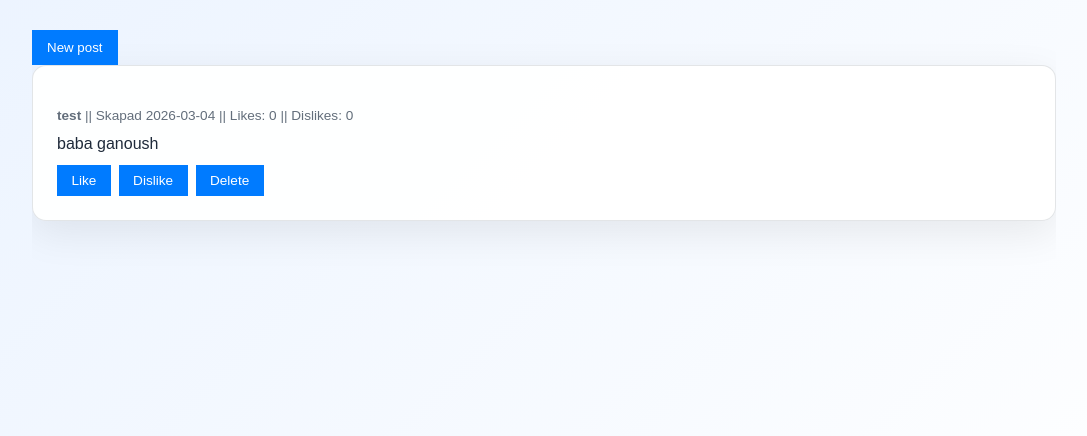
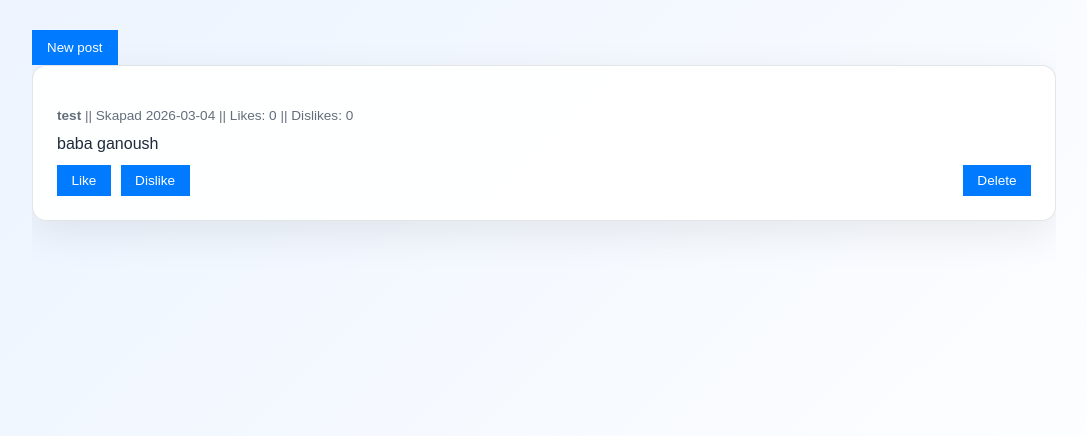
Before and after one commit to Carlchr/BetygshojandeProjekt, a Flask app: page /forum/topic/1 in a window 1280 px wide. Shown: the part 229-665 px from the top of the page, without its empty margins (96-1183 px from the left). Run offline with Flask 3, Linux system fonts and the light colour scheme; a user stored in the database is signed in; data comes from the database, SQL or seed files in the repository; some libraries are stand-ins or nearby versions.

Commit message:
123456789

```diff
--- a/app.py
+++ b/app.py
@@ -3,7 +3,6 @@ import os
 from unittest import result
 from flask import Flask, render_template, request, session, flash, redirect, url_for, jsonify
 import mysql.connector
-from mysql.connector import Error
 from werkzeug.security import generate_password_hash, check_password_hash
 from flask_socketio import SocketIO
 from safety import limiter
@@ -52,7 +51,7 @@ def get_db_connection():
     try:
         connection = mysql.connector.connect(**DB_CONFIG)
         return connection
-    except Error as e:
+    except Exception as e:
         print(f"Fel vid anslutning till MySQL: {e}")
         return None
 
@@ -120,7 +119,7 @@ def login():
 
             session["username"] = user["username"]
             return redirect(url_for("profile"))
-    except Error as e:
+    except Exception as e:
         app.logger.error(f"Error during login: {e}", exc_info=True)
         flash("An error occurred during login", "danger")
         # use the template name, not the URL, otherwise Jinja will try to load a file
@@ -155,7 +154,7 @@ def register():
             return redirect(url_for('login'))
         except mysql.connector.IntegrityError:
             flash('Username or email already exists.', 'danger')
-        except Error:
+        except Exception:
             flash('Error creating account.', 'danger')
     return render_template('register.html')
 
@@ -229,7 +228,7 @@ def update_username():
         conn.close()
         flash("Användarnamn uppdaterat!", "success")
         return redirect(url_for("index"))
-    except Error as e:
+    except Exception as e:
         app.logger.error(f"Error updating user: {e}", exc_info=True)
         flash("An error occurred while updating your profile.", "danger")
         return redirect(url_for("profile"))
@@ -281,7 +280,7 @@ def update_password():
         conn.close()
         flash("Lösenord uppdaterat!", "success")
         return redirect(url_for("profile"))
-    except Error as e:
+    except Exception as e:
         app.logger.error(f"Error updating user: {e}", exc_info=True)
         flash("An error occurred while updating your profile.", "danger")
         return redirect(url_for("profile"))
@@ -342,19 +341,20 @@ def new_topic():
     if request.method == 'POST':
         title = request.form['title']
         username = session.get('username')
+        content = request.form['content']
         conn = get_db_connection()
         if conn is None:
             flash('Databasanslutning misslyckades. Försök igen senare.')
             return render_template('new_topic.html')
         try:
             cursor = conn.cursor()
-            cursor.execute('INSERT INTO topics (rubrik, username) VALUES (%s, %s)', (title, username))
+            cursor.execute('INSERT INTO topics (rubrik, username, innehall) VALUES (%s, %s, %s)', (title, username, content))
             conn.commit()
             cursor.close()
             conn.close()
             flash('Tråd skapad!', 'success')
             return redirect(url_for('forum'))
-        except Error:
+        except Exception:
             flash('Fel vid skapande av tråd.', 'danger')
     return render_template('new_topic.html')
 
@@ -381,7 +381,7 @@ def new_post(topic_id):
                 flash('Tråden existerar inte.', 'danger')
                 conn.close()
                 return redirect(url_for('forum'))
-        except Error:
+        except Exception:
             flash('Fel vid validering av tråd.', 'danger')
             cursor.close()
             conn.close()
@@ -394,7 +394,7 @@ def new_post(topic_id):
             cursor.close()
             conn.close()
             return redirect(url_for('open_topic', topic_id=topic_id))
-        except Error:
+        except Exception:
             flash('Fel vid skapande av inlägg.', 'danger')
             cursor.close()
             conn.close()
--- a/static/style.css
+++ b/static/style.css
@@ -308,6 +308,19 @@ main {
     padding: 0.5rem 0.9rem;
     font-size: 0.85rem;
 }
+.btn-delete-container {
+    margin-left: auto;
+    display: flex;
+    justify-content: space-evenly;
+}
+
+.liking{
+    display: flex;
+    justify-content: space-evenly;
+}
+.btn-like {
+    margin-right: 10px;
+}
 
 .btn-like:hover {
     background-color: rgba(40, 167, 69, 0.9);
--- a/templates/forum.html
+++ b/templates/forum.html
@@ -6,7 +6,6 @@
     <h1>Forum sidan</h1>
     <p> Det här är forum-sidan. </p><br>
 
-    <a href="{{ url_for('new_topic') }}" class="new-thread-btn"> <button type="button"> Nytt ämne </button> </a>
 
     <div class="forum-list">
         <br><h3><a href="{{ url_for('realtidschatt') }}"> <p><strong> Realtidschatt </strong></p> </a></h3>
@@ -18,6 +17,9 @@
             <input type="text" name="searchInfo" placeholder="Sök efter trådar...">
             <button type="submit"> Sök </button>
         </form>
+
+        <a href="{{ url_for('new_topic') }}" class="new-thread-btn"> <button type="button"> Nytt ämne </button> </a>
+
 
         {% for topic in topics %}
             <div class="thread-card">
--- a/templates/new_topic.html
+++ b/templates/new_topic.html
@@ -10,7 +10,7 @@
         <input type="text" name="title" required>
 
         <label for="content">Innehåll</label>
-        <textarea name="content" rows="6" required></textarea>
+        <textarea name="content" rows="2" required></textarea>
 
         <button type="submit">Skapa tråd</button>
     </form>
--- a/templates/open_topic.html
+++ b/templates/open_topic.html
@@ -16,6 +16,8 @@
         <p class="post-body">{{ post.inlägg }}</p>
 
         <div class="post-actions">
+
+            <div class="liking">
                 <form action="/forum/topic/like_post/{{ post.id }}" method="POST">
                     <button class="btn-like">Like</button>
                 </form>
@@ -23,10 +25,14 @@
                 <form action="/forum/topic/dislike_post/{{ post.id }}" method="POST">
                     <button class="btn-dislike">Dislike</button>
                 </form>
+            </div>
 
+            <div class="btn-delete-container" >
                 <form action="/forum/topic/delete_post/{{ post.id }}" method="POST">
                     <button class="btn-delete">Delete</button>
                 </form>
+            </div>
+
         </div>
     </div>
 {% endfor %}
```
Lines whose indentation alone changed are shown as unchanged.
